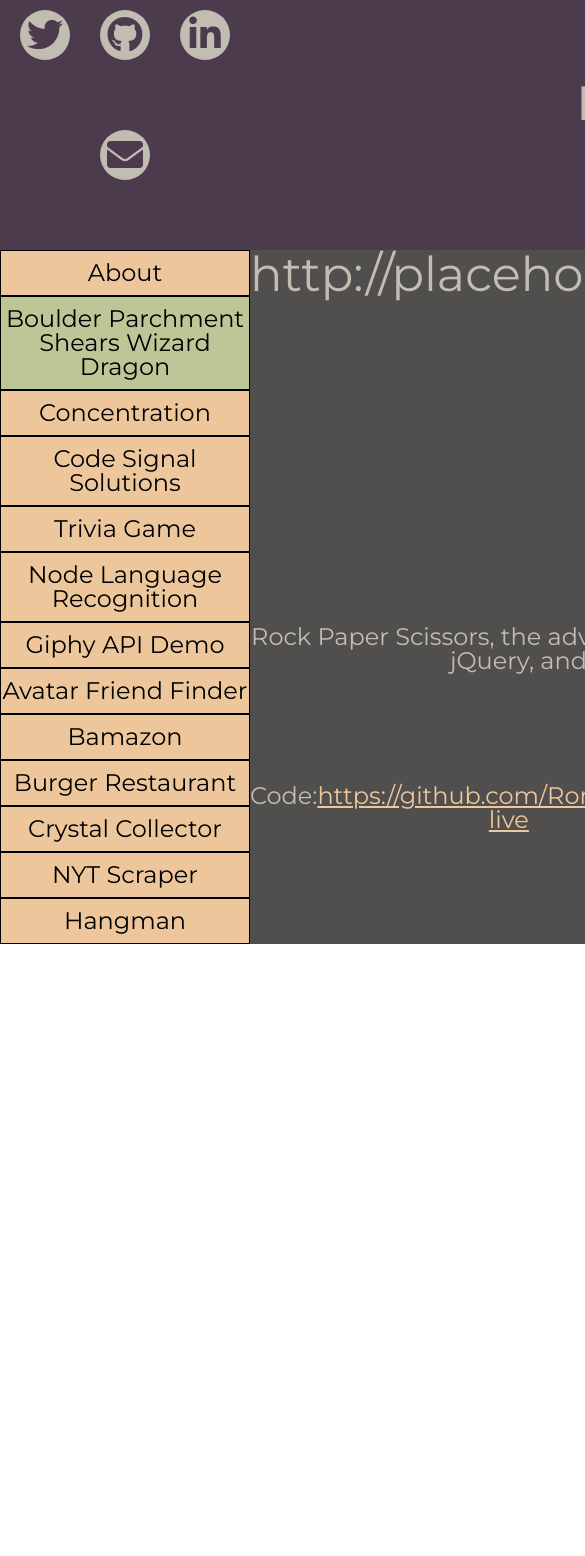
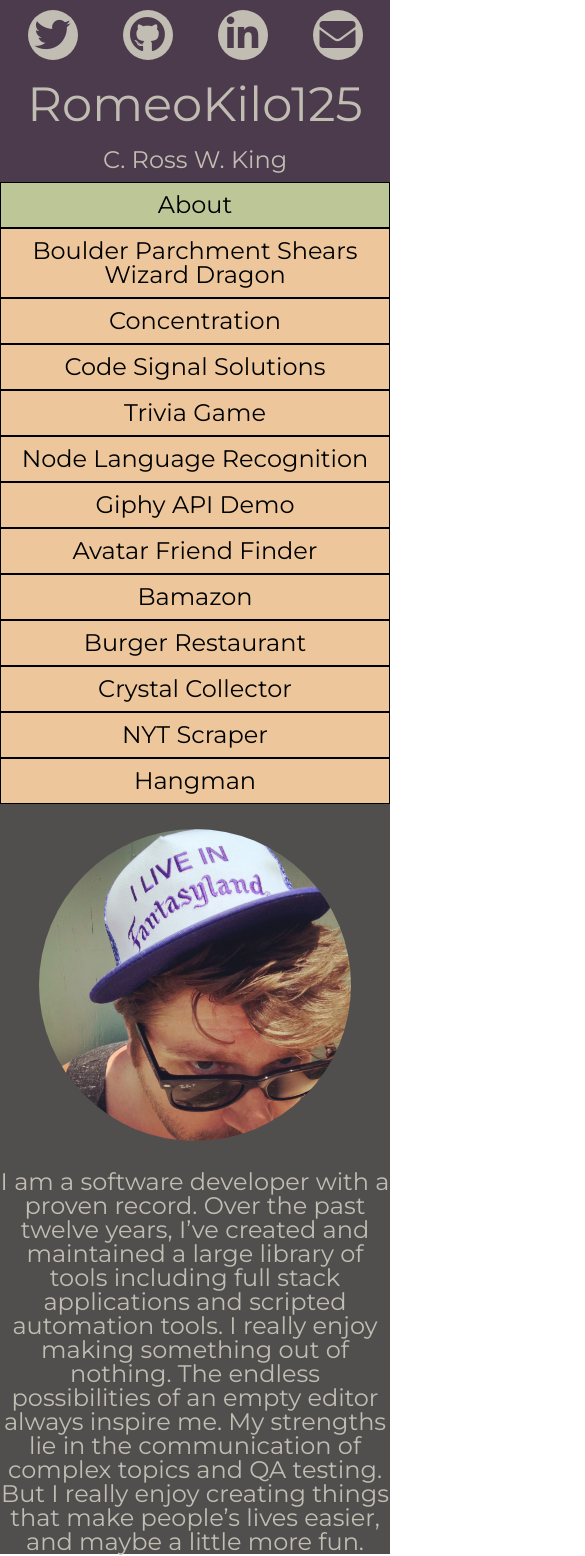
Before and after one commit to RomeoKilo125/RomeoKilo125.github.io, a React (Create React App) app: page / in a window 390 px wide. Shown: the top 1556 px of the page, 585 px wide, since content can reach past the window. Before the commit the page ends 944 px from the top, so only its background shows below. Built offline with nearby package versions, Linux system fonts and the light colour scheme.

Commit message:
set up some responsive styling

```diff
--- a/src/App.css
+++ b/src/App.css
@@ -1,6 +1,12 @@
 .App {
   display: grid;
-  grid-template-columns: 250px 1fr;
-  grid-auto-rows: 250px 1fr;
+  grid-template-columns: 1fr;
   font-family: 'Montserrat', sans-serif;
 }
+
+@media only screen and (min-width: 768px) {
+  .App {
+    grid-template-columns: 250px 1fr;
+    grid-auto-rows: 250px 1fr;
+  }
+}
--- a/src/App.js
+++ b/src/App.js
@@ -16,7 +16,7 @@ class App extends Component {
   }
 
   componentDidMount() {
-    this.setState({activeItem: Projects[0]})
+    this.setState({activeItem: About})
   }
 
   handleClick = (item) => {
--- a/src/components/Contact/index.js
+++ b/src/components/Contact/index.js
@@ -18,7 +18,7 @@ function Contact() {
         <i className="fab fa-linkedin-in"></i>
       </a>
     </div>
-    <div></div>
+    <div className='emptySpace'></div>
     <div className='contact contact-item'>
       <a href='mailto:RomeoKilo125@gmail.com' target='blank'>
         <i className="fas fa-envelope"></i>
--- a/src/components/Contact/style.css
+++ b/src/components/Contact/style.css
@@ -10,7 +10,7 @@ a {
 
 .contact-grid {
   display: grid;
-  grid-template-columns: repeat(3, 1fr);
+  grid-template-columns: repeat(4, 1fr);
   grid-gap: 10px;
   padding: 10px;
   height: 100%;
@@ -28,3 +28,20 @@ a {
   border-radius: 50%;
   background-color: #c1bdb3;
 }
+
+.emptySpace {
+  display: none;
+}
+
+@media only screen and (min-width: 768px) {
+  .contact-grid {
+    grid-template-columns: repeat(3, 1fr);
+    grid-gap: 10px;
+    padding: 10px;
+    height: 100%;
+    width: 100%;
+  }
+  .emptySpace {
+    display: block;
+  }
+}
--- a/src/components/DisplayArea/style.css
+++ b/src/components/DisplayArea/style.css
@@ -1,5 +1,11 @@
 .project-link a {
   color: #edc79b;
+}
+
+.about-img {
+  width: 80%;
+  border-radius: 50%;
+  margin: 25px;
 }
 
 .display {
@@ -13,16 +19,41 @@
   text-align: center;
 }
 
+.display-project {
+  display: grid;
+  grid-template-columns: 1fr;
+  text-align: center;
+  width: 100%;
+}
+
+.project-name {
+  /* font-size: 2em; */
+}
+
+.project-thumbnail {
+  align-self: center;
+}
+
+.project-thumbnail video {
+  width: 90%;
+}
+
+.project-description {
+}
+
+
+@media only screen and (min-width: 768px) {
+  .display {}
+
+  .display-about {}
+
   .about-img {
     width: 400px;
-  border-radius: 50%;
     margin: 25px;
   }
 
   .display-project {
-  display: grid;
     grid-template-columns: repeat(2, 1fr);
-  text-align: center;
   }
 
   .project-name {
@@ -42,3 +73,4 @@
   .project-description {
     grid-column: 1 / 3;
   }
+}
--- a/src/components/Header/style.css
+++ b/src/components/Header/style.css
@@ -21,3 +21,6 @@ h1 {
 h3 {
   font-size: 1.5em;
 }
+@media only screen and (min-width: 768px) {
+
+}
--- a/src/components/Navbar/style.css
+++ b/src/components/Navbar/style.css
@@ -24,3 +24,7 @@ font-family: inherit;
 .about-item {
   /* background: #7f7979; */
 }
+
+@media only screen and (min-width: 768px) {
+
+}
```
Also changed, not shown: src/components/DisplayArea/index.js (+5 -6 lines). Lines whose indentation alone changed are shown as unchanged.
